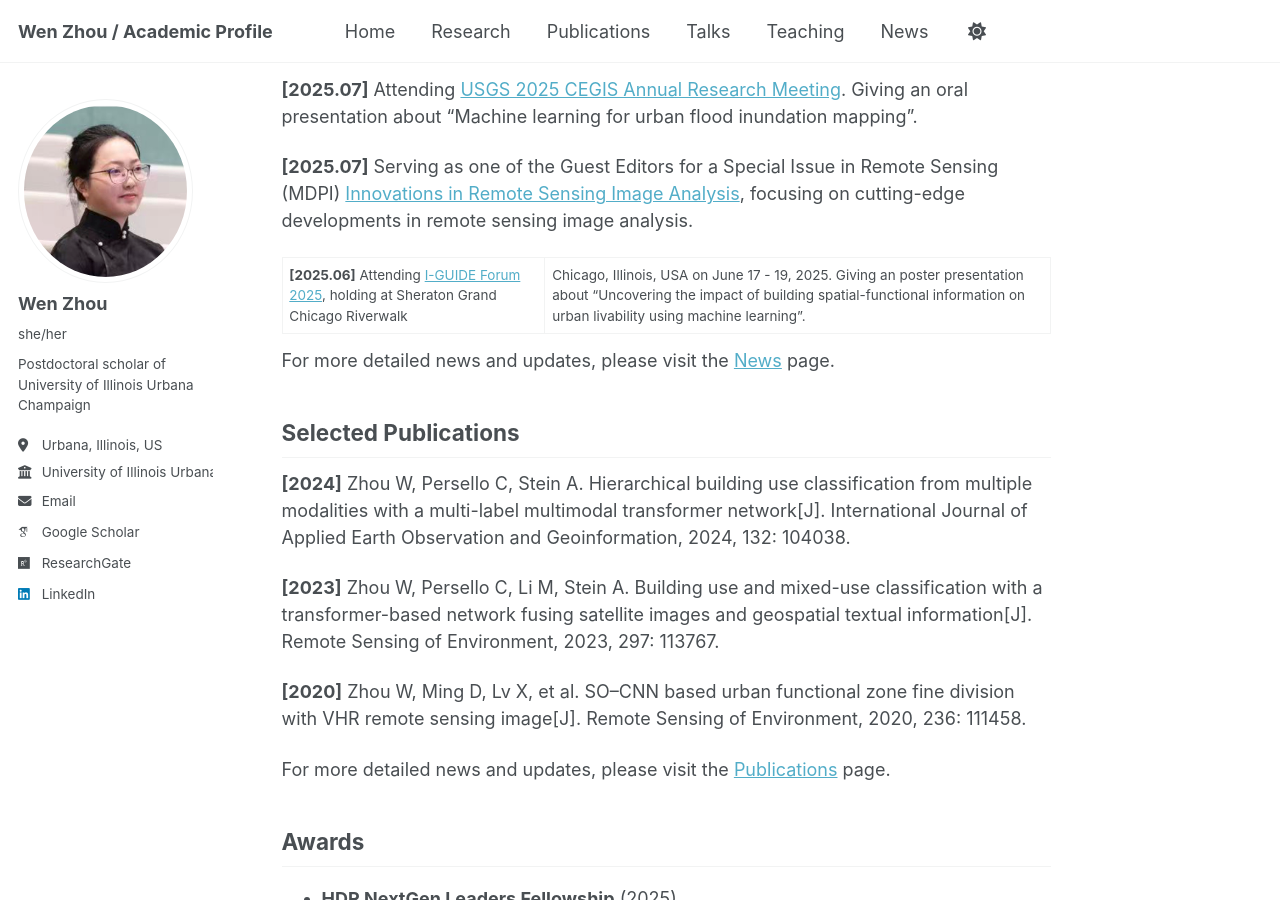
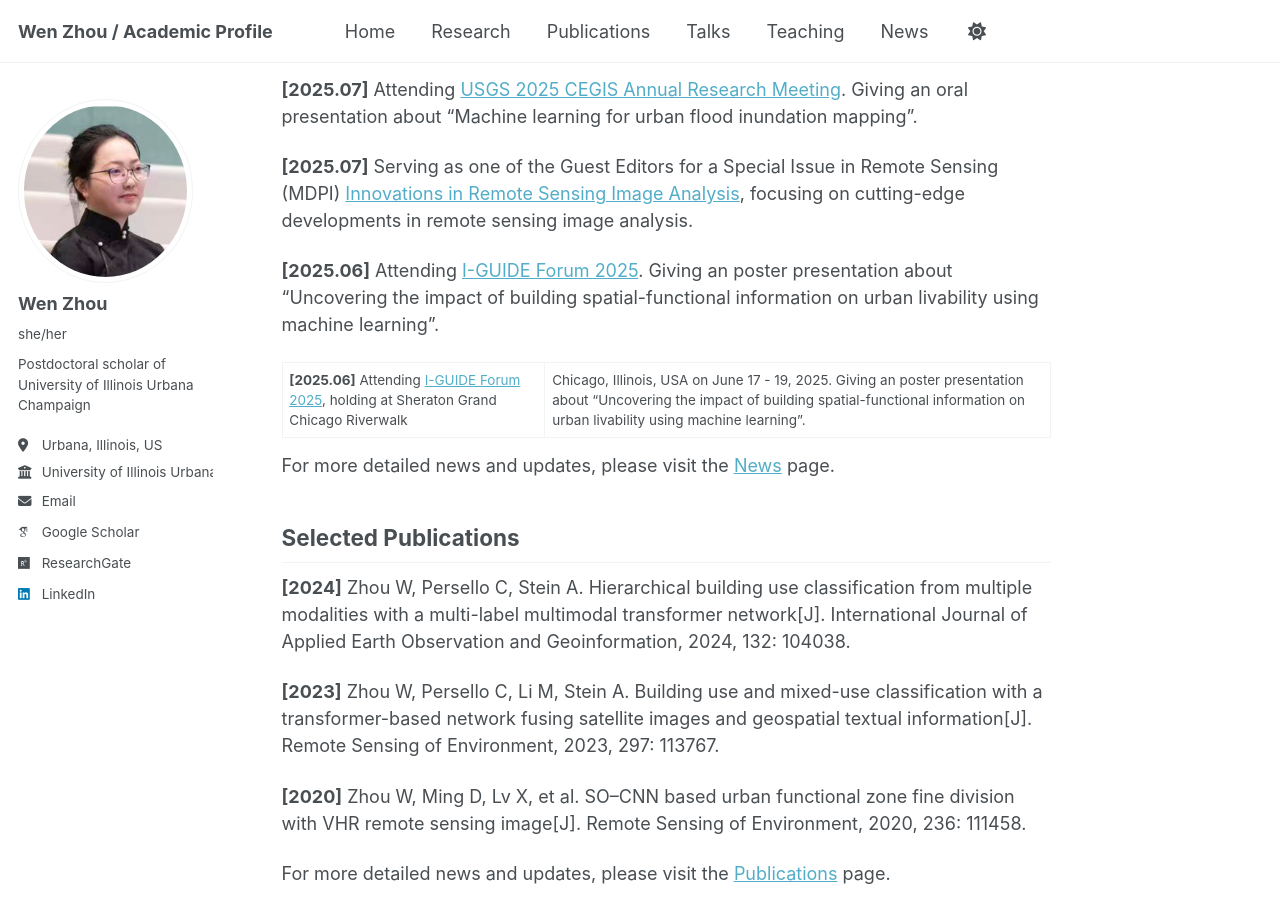
Before and after one commit to VienJou/vienjou.github.io, a Jekyll site: the page built from _pages/about.md, in a window 1280 px wide and 900 px high, scrolled down 1275 px. Built offline with Jekyll 4.4.1, drawn with Linux system fonts in a browser that asks for light colours; some web fonts are replaced; a script that is not in the unit is left out.

Commit message:
Update about.md

```diff
--- a/_pages/about.md
+++ b/_pages/about.md
@@ -38,7 +38,10 @@ My research focuses on the intersection of urban geography, GeoAI, and geospatia
 
 **[2025.07]** Serving as one of the Guest Editors for a Special Issue in Remote Sensing (MDPI) [Innovations in Remote Sensing Image Analysis](https://www.mdpi.com/journal/remotesensing/special_issues/7OJ5MCIWB0), focusing on cutting-edge developments in remote sensing image analysis.
 
+**[2025.06]** Attending [I-GUIDE Forum 2025](https://i-guide.io/forum/forum-2025/). Giving an poster presentation about "Uncovering the impact of building spatial-functional information on urban livability using machine learning".
+
 **[2025.06]** Attending [I-GUIDE Forum 2025](https://i-guide.io/forum/forum-2025/), holding at Sheraton Grand Chicago Riverwalk | Chicago, Illinois, USA on June 17 - 19, 2025. Giving an poster presentation about "Uncovering the impact of building spatial-functional information on urban livability using machine learning".
+
 
 For more detailed news and updates, please visit the [News](/news/) page.
 
```
